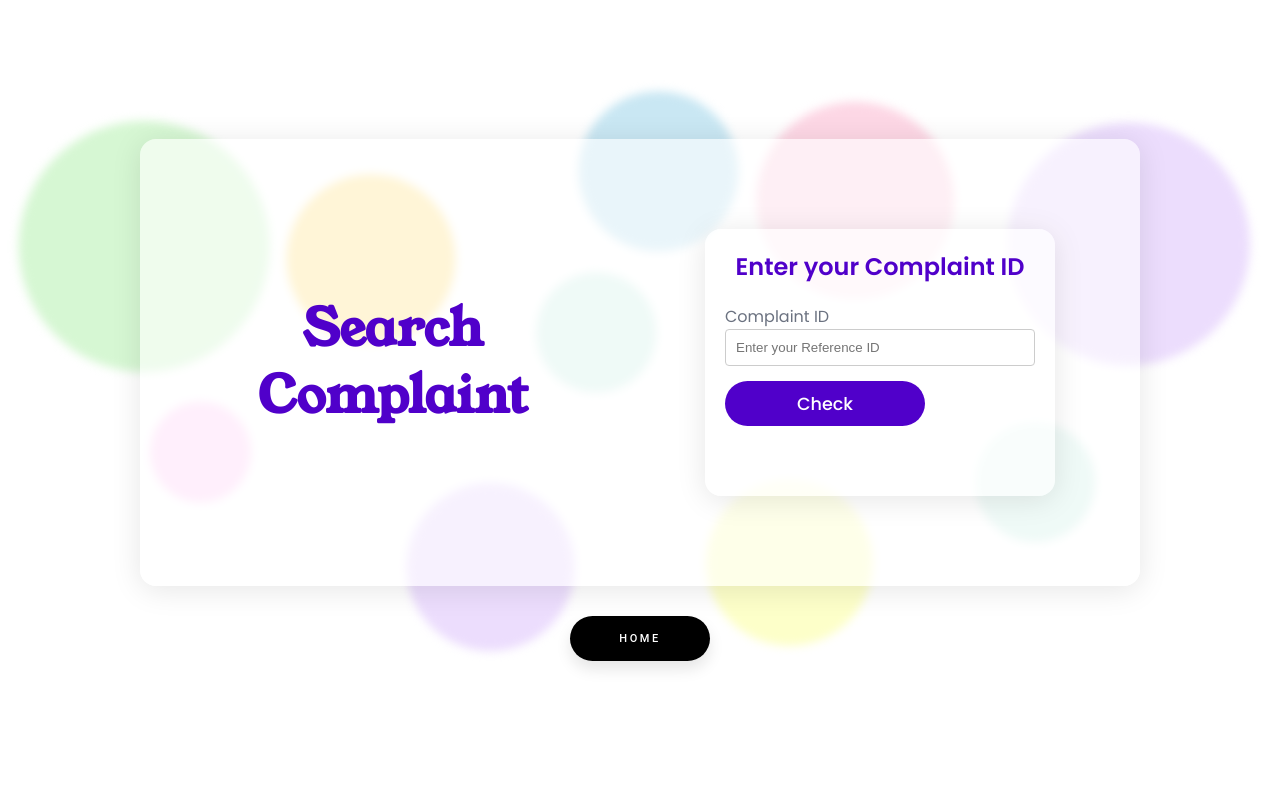
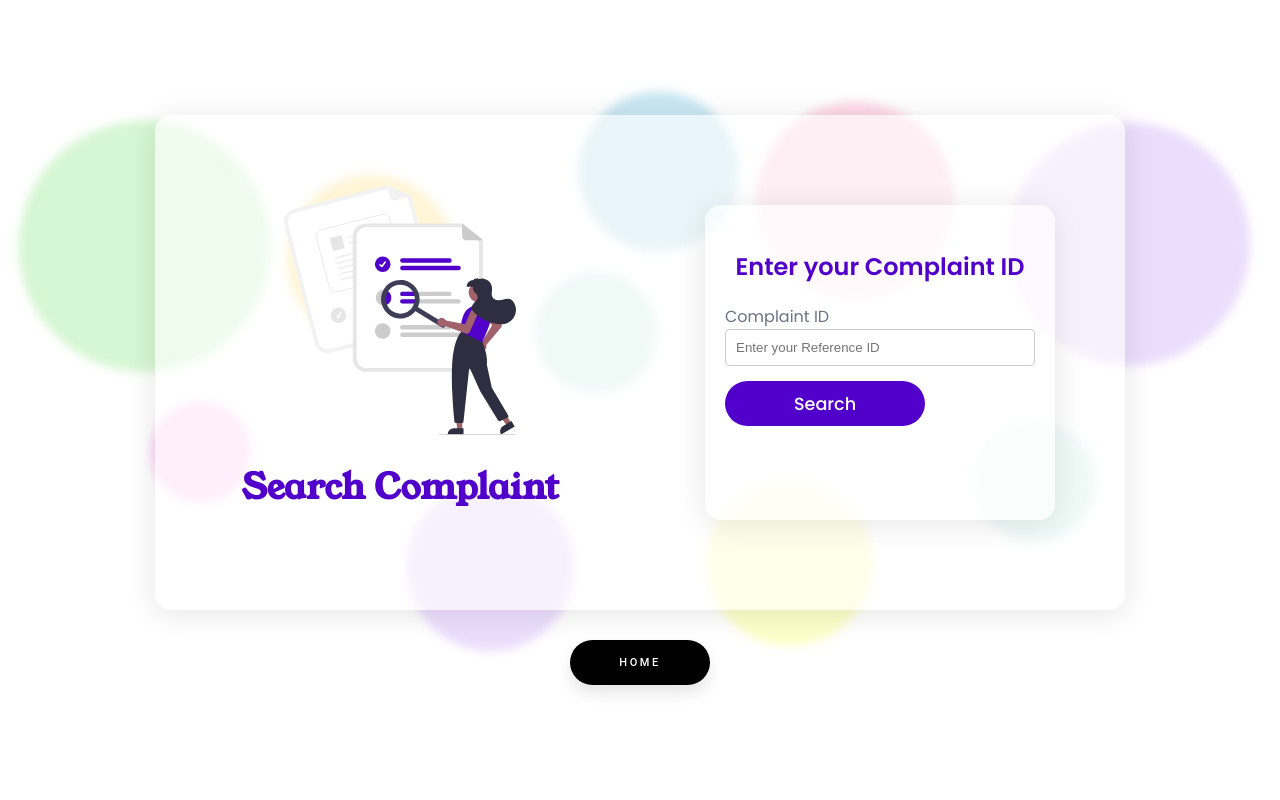
Before and after one commit to vishalparmar3542/Complaint-Management-PHP, a PHP site: page /project/searchComplaint.php in a window 1280 px wide. Run offline with PHP 8.4, Linux system fonts and the light colour scheme.

Commit message:
Fixed error on logComplaint page, added more graphics, internal changes.

```diff
--- a/pages/searchComplaint.php
+++ b/pages/searchComplaint.php
@@ -30,15 +30,17 @@
   <section>
     <div class="card">
               <div class="title">
-         <h1><span>Search</span> Complaint</p>
+              <img src = "../assets/search_graphics.svg" class='logGraphics' style='height: 250px'/>
+
+         <h1 style='font-size: 35px'><span>Search</span> Complaint</p>
        </div>
       <div class="description">
       <div class="login-form">
         <h2>Enter your Complaint ID</h2>
         <form action="complaint.php" method="GET">
           <label for="complaintID">Complaint ID</label>
-          <input type="text" id="complaintID" name="complaintID" placeholder="Enter your Reference ID" >
-          <button type="submit">Check</button>
+          <input type="text" id="complaintID" name="complaintID" required placeholder="Enter your Reference ID" >
+          <button type="submit">Search</button>
         </form>
         <?php
             if ($_GET) {
```
Also changed, not shown: pages/logComplaint.php (+5 -2 lines), pages/login.php (+5 -3 lines), assets/graphics_log.svg (added), assets/login_graphics.svg (added), assets/search_graphics.svg (added).
